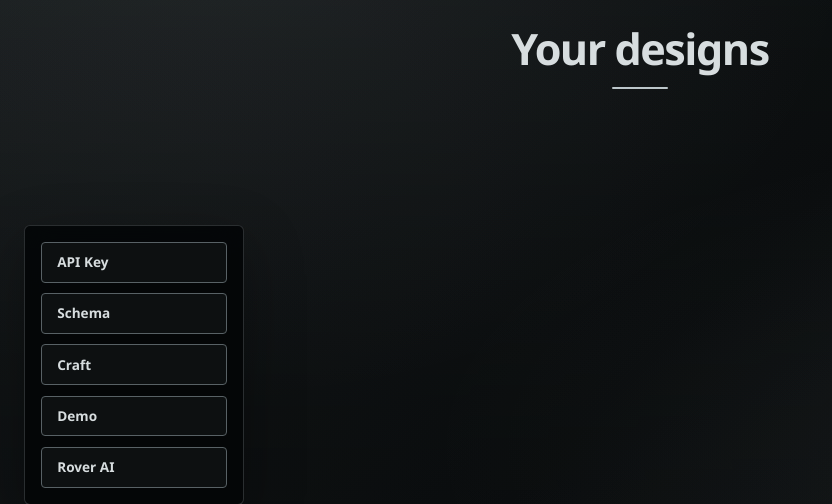
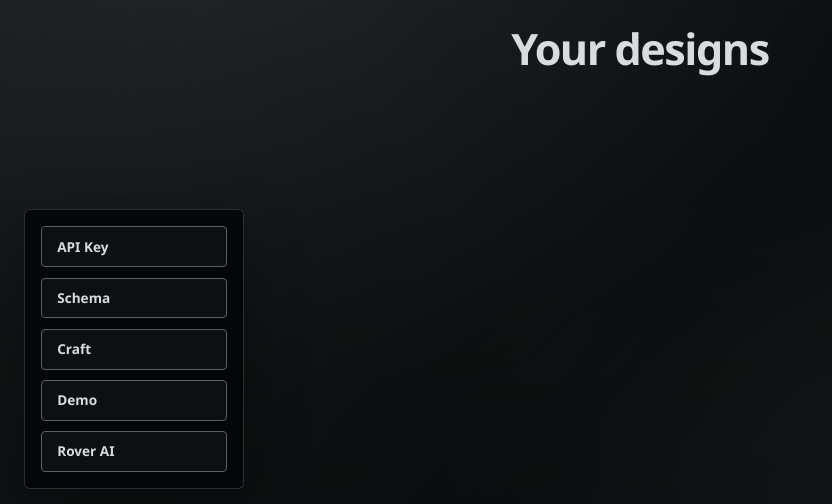
Before and after one commit to kyedoespython/Rover, a Flask app: page /DesignDashboard in a window 1280 px wide. Shown: the part 73-577 px from the top of the page, without its empty margins (0-832 px from the left). Run offline with Flask 3, Linux system fonts and the light colour scheme; the visitor is signed in with stand-in values (Sample User, id 1); data that the repository does not hold is empty; parts of the project's set-up code (start-up, migrations or seed data) failed here and were passed over; some libraries are stand-ins or nearby versions.

Commit message:
underline fix

```diff
--- a/main/templates/Design/DesignDash.html
+++ b/main/templates/Design/DesignDash.html
@@ -49,16 +49,6 @@
         font-weight: 600;
         letter-spacing: -0.035em;
         line-height: 1.15;
-    }
-
-    #designPage .design-heading::after {
-        content: "";
-        display: block;
-        width: 3.5rem;
-        height: 2px;
-        margin: 0.85rem auto 0;
-        border-radius: 2px;
-        background: var(--rover-accent);
     }
 
     #designPage .design-layout {
```
